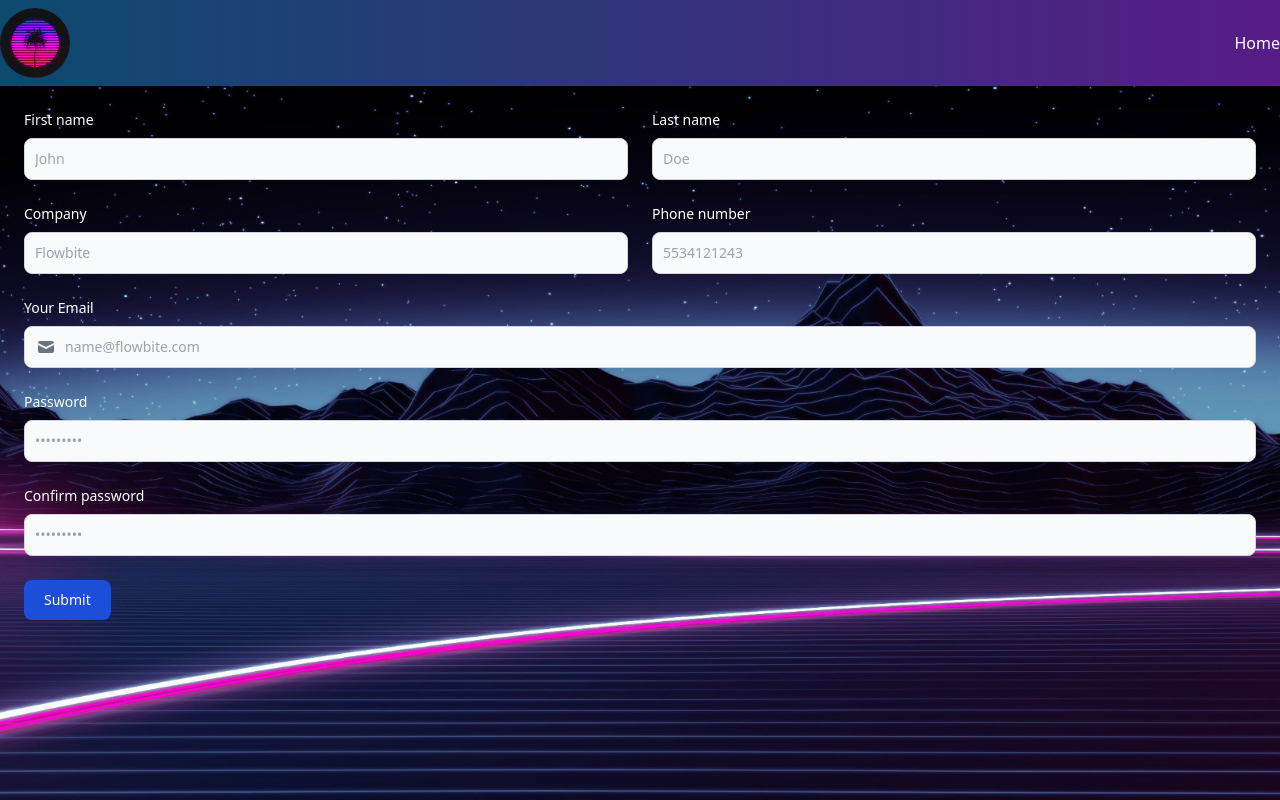
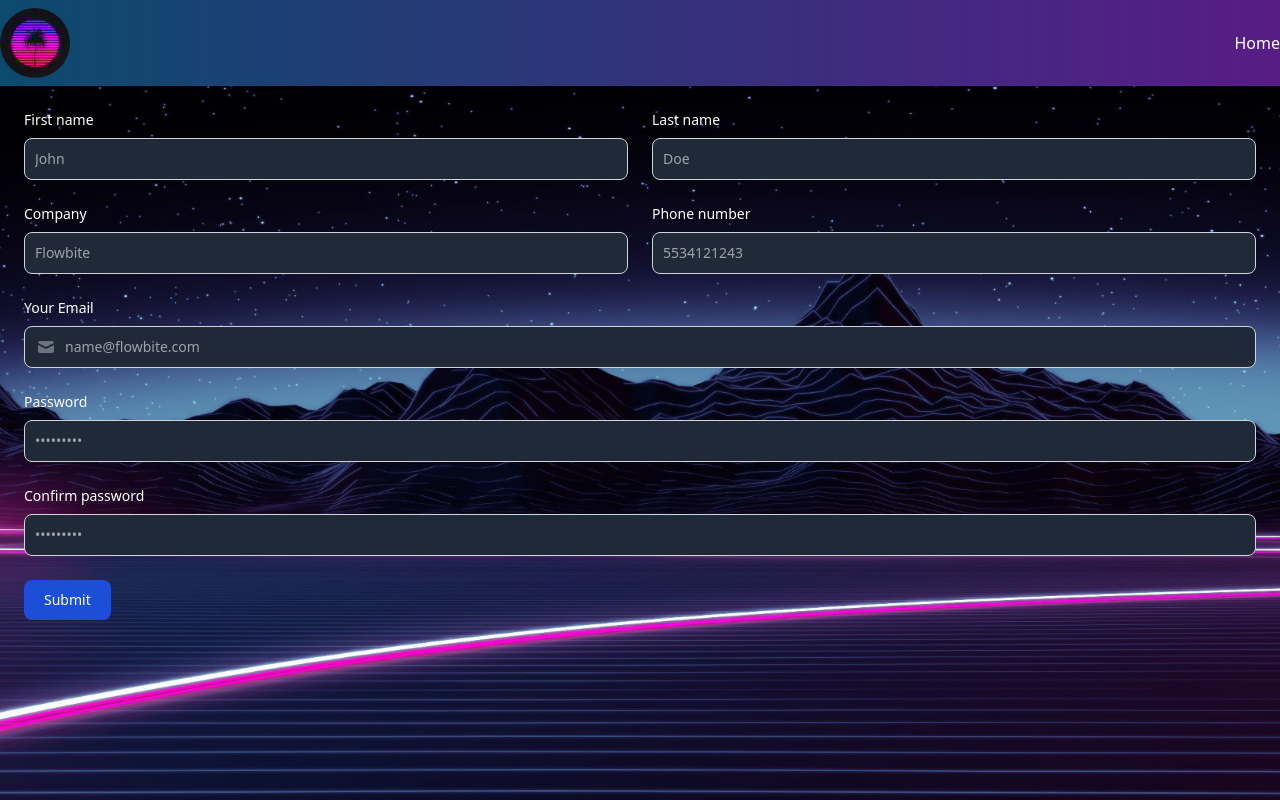
Before and after one commit to HugoBzn/webtest, a Nuxt app: page /post in a window 1280 px wide. Built offline with nearby package versions, Linux system fonts and the light colour scheme.

Commit message:
Change color post

```diff
--- a/components/Post.vue
+++ b/components/Post.vue
@@ -5,7 +5,7 @@
                 <div>
                     <label for="first_name" class="block mb-2 text-sm font-medium text-white">First name</label>
                     <input type="text" id="first_name"
-                        class="bg-gray-50 border border-gray-300 text-black text-sm rounded-lg focus:ring-blue-500 focus:border-blue-500 block w-full p-2.5"
+                        class="bg-gray-800 border border-gray-300 text-white text-sm rounded-lg focus:ring-blue-500 focus:border-blue-500 block w-full p-2.5"
                         placeholder="John" required="">
                 </div>
                 <div>
@@ -13,13 +13,13 @@
                         Last name
                     </label>
                     <input type="text" id="last_name"
-                        class="bg-gray-50 border border-gray-300 text-black text-sm rounded-lg focus:ring-blue-500 focus:border-blue-500 block w-full p-2.5"
+                        class="bg-gray-800 border border-gray-300 text-white text-sm rounded-lg focus:ring-blue-500 focus:border-blue-500 block w-full p-2.5"
                         placeholder="Doe" required="">
                 </div>
                 <div>
                     <label for="company" class="block mb-2 text-sm font-medium text-white">Company</label>
                     <input type="text" id="company"
-                        class="bg-gray-50 border border-gray-300 text-black text-sm rounded-lg focus:ring-blue-500 focus:border-blue-500 block w-full p-2.5"
+                        class="bg-gray-800 border border-gray-300 text-white text-sm rounded-lg focus:ring-blue-500 focus:border-blue-500 block w-full p-2.5"
                         placeholder="Flowbite" required="">
                 </div>
                 <div>
@@ -27,7 +27,7 @@
                         Phone number
                     </label>
                     <input type="tel" id="phone"
-                        class="bg-gray-50 border border-gray-300 text-black text-sm rounded-lg focus:ring-blue-500 focus:border-blue-500 block w-full p-2.5"
+                        class="bg-gray-800 border border-gray-300 text-white text-sm rounded-lg focus:ring-blue-500 focus:border-blue-500 block w-full p-2.5"
                         placeholder="5534121243" pattern="[0-9]{2}[0-9]{2}[0-9]{2}[0-9]{2}[0-9]{2}" required="">
                 </div>
             </div>
@@ -43,19 +43,19 @@
                     </svg>
                 </div>
                 <input type="email" id="email"
-                    class="bg-gray-50 border border-gray-300 text-gray-900 text-sm rounded-lg focus:ring-blue-500 focus:border-blue-500 block w-full pl-10 p-2.5  dark:bg-gray-700 dark:border-gray-600 dark:placeholder-gray-400 dark:text-white dark:focus:ring-blue-500 dark:focus:border-blue-500"
+                    class="bg-gray-800 border border-gray-300 text-white text-sm rounded-lg focus:ring-blue-500 focus:border-blue-500 block w-full pl-10 p-2.5  dark:bg-gray-700 dark:border-gray-600 dark:placeholder-gray-400 dark:text-white dark:focus:ring-blue-500 dark:focus:border-blue-500"
                     placeholder="name@flowbite.com" required>
             </div>
             <div class="mb-6">
                 <label for="password" class="block mb-2 text-sm font-medium text-white">Password</label>
                 <input type="password" id="password"
-                    class="bg-gray-50 border border-gray-300 text-black text-sm rounded-lg focus:ring-blue-500 focus:border-blue-500 block w-full p-2.5"
+                    class="bg-gray-800 border border-gray-300 text-white text-sm rounded-lg focus:ring-blue-500 focus:border-blue-500 block w-full p-2.5"
                     placeholder="•••••••••" required="">
             </div>
             <div class="mb-6">
                 <label for="confirm_password" class="block mb-2 text-sm font-medium text-white">Confirm password</label>
                 <input type="password" id="confirm_password"
-                    class="bg-gray-50 border border-gray-300 text-black text-sm rounded-lg focus:ring-blue-500 focus:border-blue-500 block w-full p-2.5"
+                    class="bg-gray-800 border border-gray-300 text-white text-sm rounded-lg focus:ring-blue-500 focus:border-blue-500 block w-full p-2.5"
                     placeholder="•••••••••" required="">
             </div>
             <button type="submit"
```
